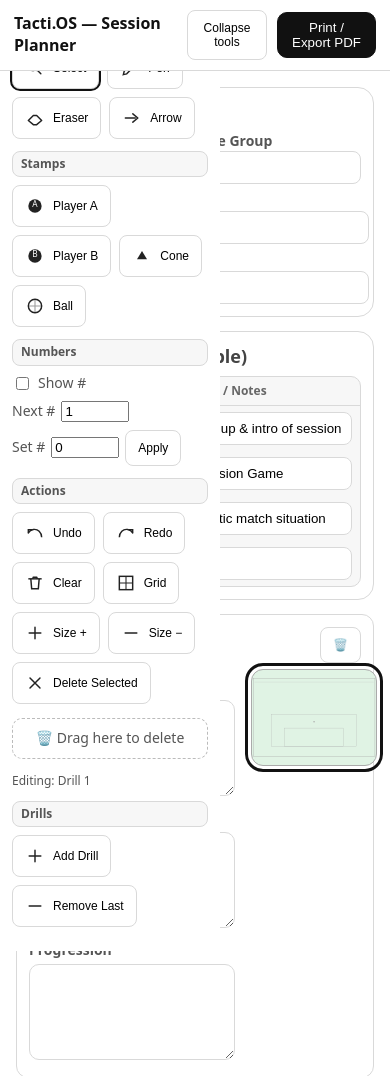
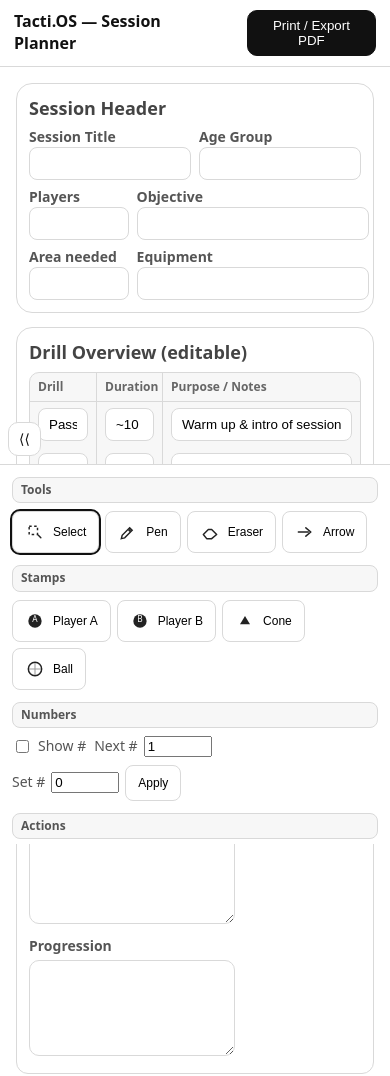
Before and after one commit to football-dev/notio-session-planner, a plain HTML site: page index.html in a window 390 px wide. Shown: the top 1076 px of the page. Drawn offline with Linux system fonts and the light colour scheme.

Commit message:
Update index.html
	•	✅ Mobile: global toolbar scrolls vertically when docked at the bottom (expanded).
	•	✅ Collapsed rail: sessions stay full page width (rail floats on top; content doesn’t shrink).
	•	✅ Numbers section hidden when collapsed (clean, uncluttered rail).
	•	✅ Expand/Collapse button docked left above the toolbar, not in the top app bar.

```diff
--- a/index.html
+++ b/index.html
@@ -21,13 +21,38 @@
   button.small{padding:6px 8px;border-radius:8px;font-size:12px}
   button.active{outline:2px solid #111}
 
-  /* Layout: left sidebar + content */
+  /* Docked expand/collapse toggle (LEFT) */
+  .dock-toggle{
+    position:fixed;
+    left:8px; top:58px;      /* sits just under top bar */
+    z-index:50;
+    padding:8px 10px;
+    border:1px solid var(--line);
+    border-radius:10px;
+    background:#fff;
+    cursor:pointer;
+    font-size:0;
+  }
+  body.sidebar-collapsed .dock-toggle::after{ content:"⟩⟩"; }
+  body:not(.sidebar-collapsed) .dock-toggle::after{ content:"⟨⟨"; }
+  .dock-toggle::after{ font-size:14px; color:var(--ink); }
+
+  /* Layout: left sidebar + content (desktop) */
   .wrap{display:grid;grid-template-columns:var(--side-expanded) 1fr;gap:0;max-width:1200px;margin:0 auto}
   @media(max-width:900px){ .wrap{grid-template-columns:1fr} }
 
-  /* Sidebar */
-  .side{position:sticky;top:52px;align-self:start;height:calc(100vh - 52px);overflow:auto;border-right:1px solid var(--line);padding:12px;background:#fff;z-index:30;
-        width:var(--side-expanded);transition:width .25s ease, padding .25s ease}
+  /* Sidebar (desktop expanded) */
+  .side{
+    position:sticky; top:52px; align-self:start;
+    height:calc(100vh - 52px);
+    overflow:auto;             /* desktop: vertical scroll if needed */
+    border-right:1px solid var(--line);
+    padding:12px;
+    background:#fff; z-index:30;
+    width:var(--side-expanded);
+    transition:width .25s ease, padding .25s ease;
+  }
+
   .sec{display:flex;flex-direction:column;gap:8px;margin-bottom:12px}
   .chip{padding:4px 8px;border:1px solid var(--line);background:var(--box);border-radius:8px;font-size:12px;font-weight:600;color:#555;cursor:default;user-select:none}
   .toolrow{display:flex;flex-wrap:wrap;gap:6px}
@@ -39,17 +64,24 @@
   .bin.active{border-color:#111;background:#fafafa}
   .side .status{font-size:12px;color:#555;margin-top:6px}
 
-  /* Collapsed (thin rail) */
-  body.sidebar-collapsed .wrap{grid-template-columns:var(--side-collapsed) 1fr}
-  body.sidebar-collapsed .side{width:var(--side-collapsed);padding:12px 6px}
+  /* Collapsed (thin rail): content stays full width */
+  body.sidebar-collapsed .wrap{ grid-template-columns:1fr; } /* no shrink */
+  body.sidebar-collapsed .side{
+    position:fixed; left:8px; top:52px;
+    height:calc(100vh - 52px);
+    width:var(--side-collapsed);
+    padding:12px 6px;
+    border-right:1px solid var(--line);
+    z-index:35;
+    overflow:auto;           /* scrollable rail if tall */
+  }
   body.sidebar-collapsed .chip{display:none}
   body.sidebar-collapsed .toolrow{gap:8px}
   body.sidebar-collapsed .btn{justify-content:center}
   body.sidebar-collapsed .btn .label{display:none}
   body.sidebar-collapsed .bin{width:42px;height:42px;padding:0;display:flex;align-items:center;justify-content:center}
-  /* (optional) expand on hover desktop
-  body.sidebar-collapsed .side:hover{width:var(--side-expanded)}
-  */
+  /* Hide Numbers section entirely when collapsed */
+  body.sidebar-collapsed .sec-numbers{ display:none; }
 
   /* Content area */
   .page{padding:16px;display:grid;gap:14px}
@@ -84,18 +116,37 @@
   .notes{border:1px solid var(--line);border-radius:10px;height:120px}
   .footer{color:#999;font-size:11px;text-align:right;margin-top:6px}
 
-  /* Touch comfort on phones */
+  /* Mobile layout: toolbar docks at bottom when expanded */
   @media (max-width:900px){
     .wrap{grid-template-columns:1fr}
-    .side{position:fixed;bottom:0;left:0;right:0;height:auto;border-right:none;border-top:1px solid var(--line)}
-    .page{padding-bottom:110px}
-    body.sidebar-collapsed .side{height:64px}
-    .toolrow{gap:8px}
+    .side{
+      position:fixed; bottom:0; left:0; right:0; top:auto;
+      max-height:45vh;           /* scroll up/down */
+      overflow-y:auto; overflow-x:hidden;
+      border-right:none; border-top:1px solid var(--line);
+      width:auto;
+    }
+    .page{padding-bottom:110px}  /* keep content above toolbar */
     button.small{padding:10px 12px}
+    /* Collapsed on mobile: transform into a thin bottom rail */
+    body.sidebar-collapsed .side{
+      height:64px; max-height:64px;
+      overflow-x:auto; overflow-y:hidden;
+      display:flex; align-items:center; gap:10px;
+      padding:8px 8px;
+    }
+    /* Docked toggle repositioned near bottom-left */
+    .dock-toggle{
+      left:8px; top:auto;
+      bottom: calc(45vh + 8px);  /* above expanded toolbar */
+    }
+    body.sidebar-collapsed .dock-toggle{
+      bottom:72px;               /* above collapsed rail */
+    }
   }
 
   @media print{
-    .toolbar,.side{display:none}
+    .toolbar,.side,.dock-toggle{display:none}
     .wrap{display:block}
     .page{padding:0}
     input,textarea{border:none !important}
@@ -108,19 +159,21 @@
   <div class="toolbar">
     <h1>Tacti.OS — Session Planner</h1>
     <div class="sp"></div>
-    <button id="btnToggleSidebar" class="small" title="Collapse tools">Collapse tools</button>
     <button id="btnPrint" class="primary">Print / Export PDF</button>
   </div>
 
+  <!-- Docked expand/collapse toggle (left) -->
+  <button id="btnToggleSidebarDock" class="dock-toggle" aria-label="Collapse tools"></button>
+
   <div class="wrap">
-    <!-- LEFT: Vertical toolbar -->
+    <!-- LEFT: Global toolbar -->
     <aside class="side" id="sidebar">
       <div class="sec">
         <div class="chip">Tools</div>
         <div class="toolrow">
           <button class="small btn" data-tool="select">
             <span class="ico">
-              <!-- B: Minimalist Select -->
+              <!-- Minimalist Select -->
               <svg viewBox="0 0 24 24"><rect x="5" y="5" width="10" height="10" stroke-width="1.75" stroke="#222" stroke-dasharray="3 3"/><path d="M16 16l3 3" stroke="#222" stroke-width="1.75" stroke-linecap="round"/></svg>
             </span><span class="label">Select</span>
           </button>
@@ -128,10 +181,10 @@
             <span class="ico"><svg viewBox="0 0 24 24"><path d="M4 20l4-1l9-9l-3-3l-9 9l-1 4z" stroke="#222" stroke-width="1.75" fill="none"/><circle cx="14" cy="10" r="1.25" fill="#222"/></svg></span><span class="label">Pen</span>
           </button>
           <button class="small btn" data-tool="eraser">
-            <span class="ico"><svg viewBox="0 0 24 24"><path d="M4 15l6-6l4 0l6 6l-6 5l-4 0z" stroke="#222" stroke-width="1.75" fill="none" stroke-linejoin="round"/></svg></span><span class="label">Eraser</span>
+            <span class="ico"><svg viewBox="0 0 24 24"><path d="M4 15l6-6h4l6 6-6 5H8z" stroke="#222" stroke-width="1.75" fill="none" stroke-linejoin="round"/></svg></span><span class="label">Eraser</span>
           </button>
           <button class="small btn" data-tool="arrow">
-            <span class="ico"><svg viewBox="0 0 24 24"><path d="M4 12h12" stroke="#222" stroke-width="1.75" stroke-linecap="round"/><path d="M13 7l6 5l-6 5" stroke="#222" stroke-width="1.75" stroke-linecap="round" stroke-linejoin="round"/></svg></span><span class="label">Arrow</span>
+            <span class="ico"><svg viewBox="0 0 24 24"><path d="M4 12h12" stroke="#222" stroke-width="1.75" stroke-linecap="round"/><path d="M13 7l6 5-6 5" stroke="#222" stroke-width="1.75" stroke-linecap="round" stroke-linejoin="round"/></svg></span><span class="label">Arrow</span>
           </button>
         </div>
       </div>
@@ -154,7 +207,7 @@
         </div>
       </div>
 
-      <div class="sec">
+      <div class="sec sec-numbers">
         <div class="chip">Numbers</div>
         <div class="toolrow" style="gap:8px">
           <label class="small" style="display:flex;align-items:center;gap:6px;color:#555"><input type="checkbox" id="toggleNumbers"> Show #</label>
@@ -255,18 +308,17 @@
   };
   state.drawings = state.drills.map(()=>({actions:[],redo:[],grid:false, selection:[]}));
 
-  // ---- Collapsible sidebar ----
+  // ---- Collapsible sidebar (dock toggle) ----
   const TOGGLE_KEY='tactios-sidebar-collapsed';
-  const btnToggle = $("#btnToggleSidebar");
+  const btnDock = $("#btnToggleSidebarDock");
   function applySidebarCollapsed(collapsed){
     document.body.classList.toggle('sidebar-collapsed', collapsed);
-    if(btnToggle){ btnToggle.textContent = collapsed ? 'Expand tools' : 'Collapse tools'; btnToggle.title = btnToggle.textContent; }
-    // Re-measure canvases
+    // re-measure canvases since layout changed
     state.drills.forEach((_,i)=>renderCanvas(i));
   }
   const savedCollapsed = localStorage.getItem(TOGGLE_KEY)==='1';
   applySidebarCollapsed(savedCollapsed);
-  btnToggle.addEventListener('click', ()=>{
+  btnDock.addEventListener('click', ()=>{
     const next = !document.body.classList.contains('sidebar-collapsed');
     localStorage.setItem(TOGGLE_KEY, next?'1':'0');
     applySidebarCollapsed(next);
@@ -707,7 +759,7 @@
   renderAll();
 
   // Helpers
-  function esc(s){ return String(s??"").replace(/[&<>]/g, m=>({'&':'&amp;','<':'&lt;','>':'&gt;'}[m])); }
+  function esc(s){ return String(s??"").replace(/[&<>]/g, m=>({'&':'&amp;','<':'&gt;','>':'&gt;'}[m])); }
 })();
 </script>
 </body>
```
